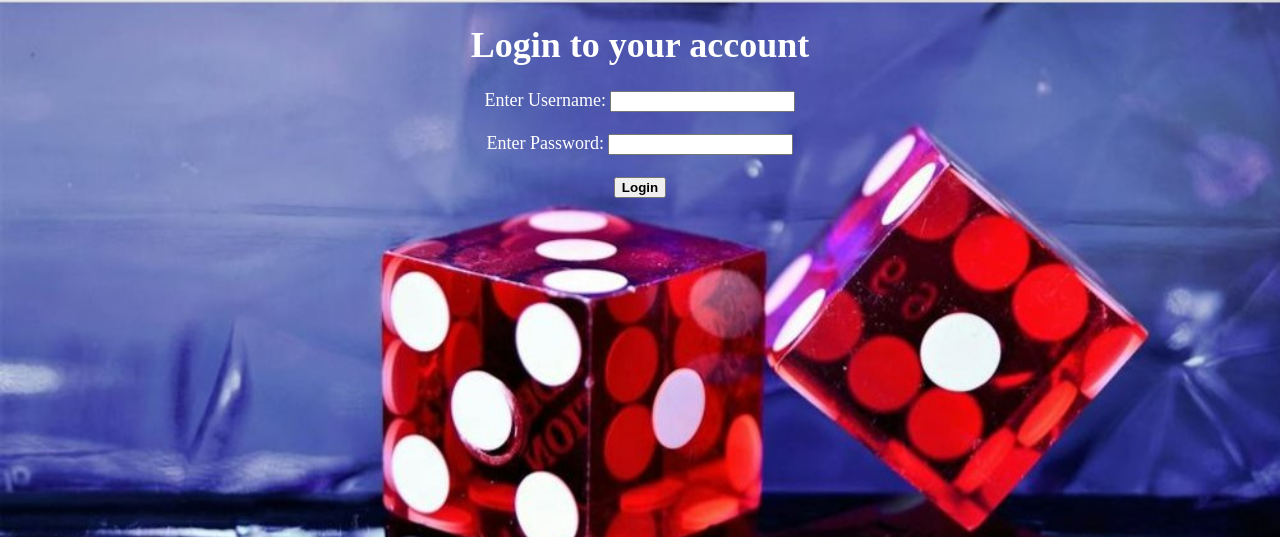
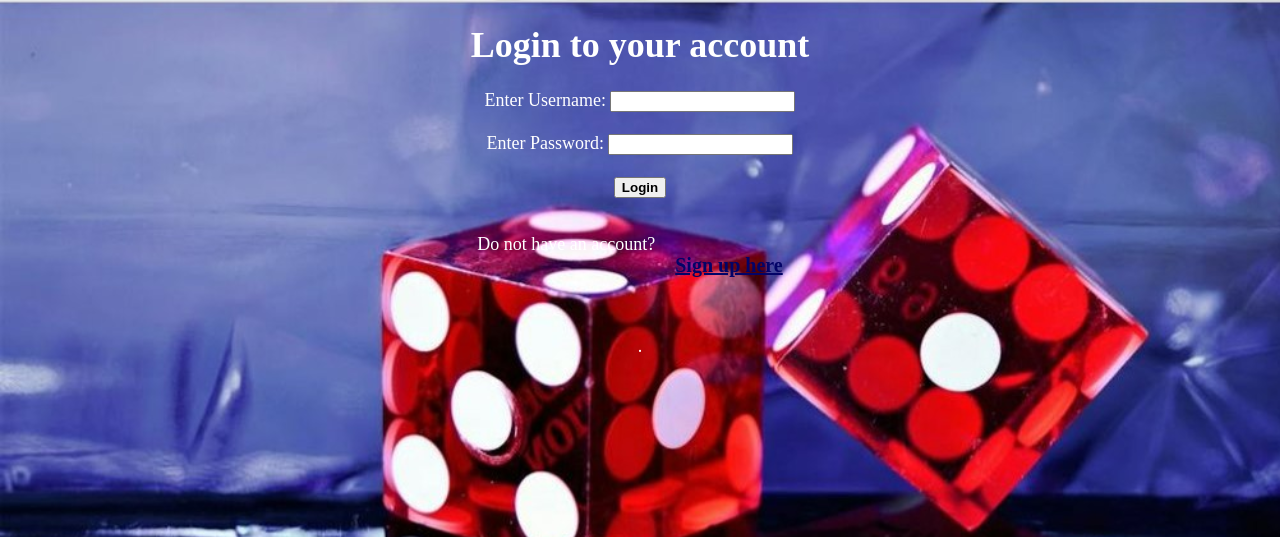
Before and after one commit to Divya-Sac-Singh/https---github.com-Divya-Sac-Singh-Dice_Game_v1, a Flask app: page /login in a window 1280 px wide. Shown: the top 537 px of the page. Run offline with Flask 3, Linux system fonts and the light colour scheme.

Commit message:
Update login.html

```diff
--- a/templates/login.html
+++ b/templates/login.html
@@ -47,5 +47,6 @@
         <input type="submit" value="Login"style="font-weight: bold;">
     </form>
     <p>{{ message }}</p>
+    <p>Do not have an account?<a href="player/sign_up"><b>Sign up here</b></a></p></br>.</p>
 </body>
 </html>
```
